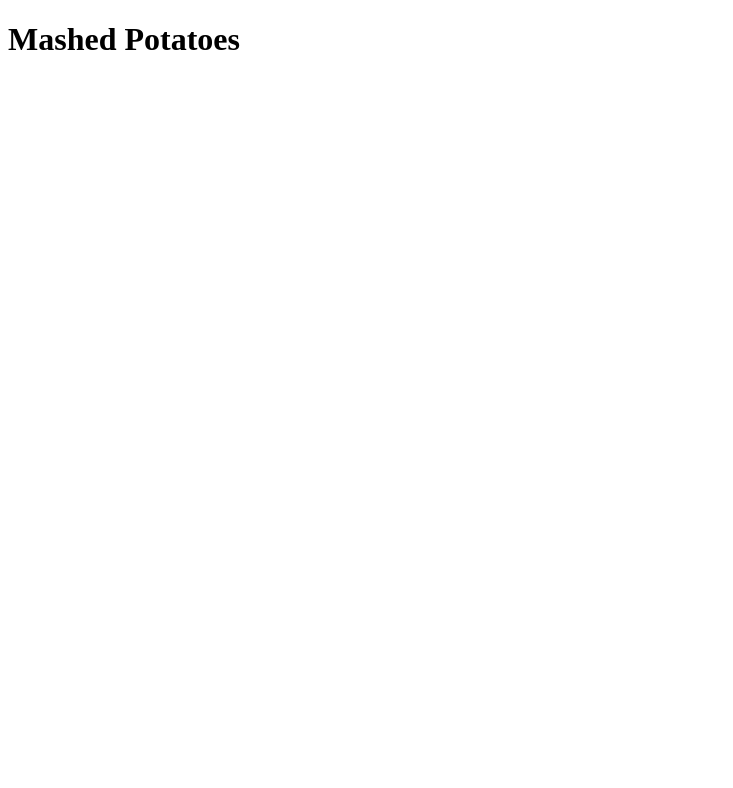
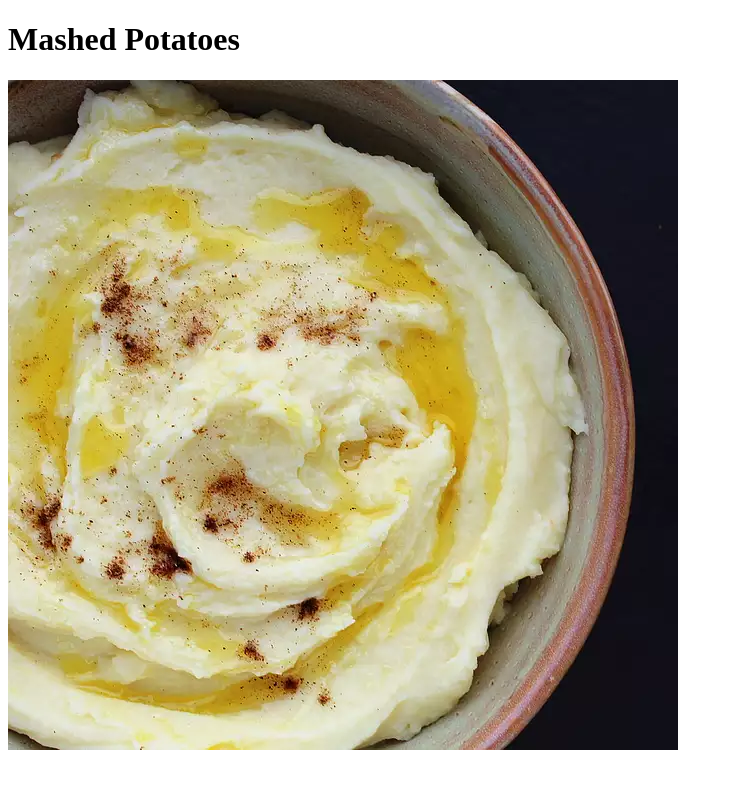
Before and after one commit to luc-silva/odin-recipes, a plain HTML site: page recipes/mashed-potatoes.html in a window 1280 px wide. Shown: the whole page, without its empty margins (0-733 px from the left). Drawn offline with Linux system fonts and the light colour scheme.

Commit message:
Add images

```diff
--- a/recipes/mashed-potatoes.html
+++ b/recipes/mashed-potatoes.html
@@ -8,5 +8,6 @@
 </head>
 <body>
     <h1>Mashed Potatoes</h1>
+    <img src="../images/mashed-potatoes.webp" alt="Mashed Potatoes image">
 </body>
 </html>
```
Also changed, not shown: recipes/cookies.html (+1 -0 lines).
